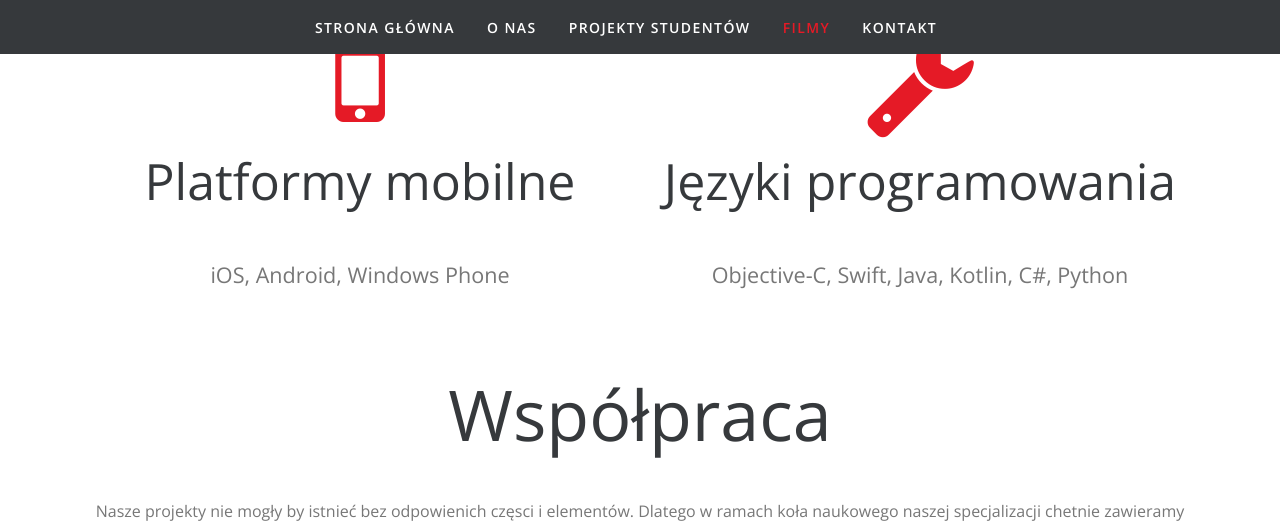
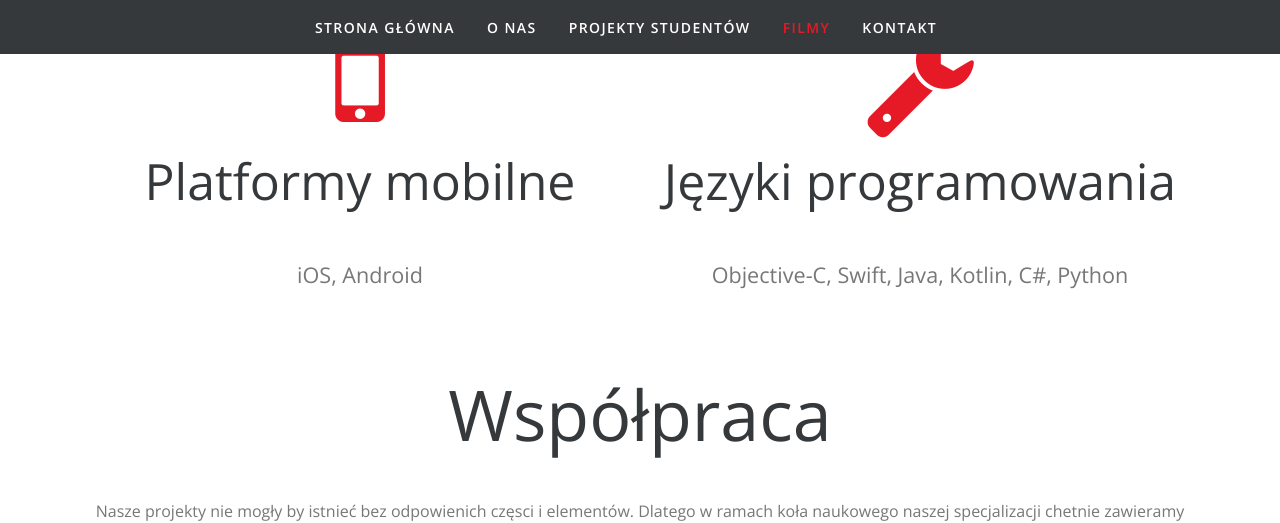
Before and after one commit to PJATK-SUM/PJATK-SUM.github.io, a Jekyll site: the page built from index.html, in a window 1280 px wide and 900 px high, scrolled down 1415 px, cut to the strip 0-523 px from the top of the window. Built offline with Jekyll 4.4.1, drawn with Linux system fonts in a browser that asks for light colours; nearby versions of some CDN libraries; some of the changed text lies outside the part shown.

Commit message:
Some updates about not using windows

```diff
--- a/_config.yml
+++ b/_config.yml
@@ -30,7 +30,7 @@
                 architektur sprzętowych urządzeń mobilnych...
             more_info: Więcej informacji
             mobile: Platformy mobilne
-            mobile_description: iOS, Android, Windows Phone
+            mobile_description: iOS, Android
             languages: Języki programowania
             languages_description: Objective-C, Swift, Java, Kotlin, C#, Python
             collaboration:
@@ -71,10 +71,9 @@
                         pole działań dla wszystkich projektów studenckich i
                         naukowych jakie przychodzą do głowy naszym studentom
             devices_first:
-                - Nokia Lumia
                 - Samsung Galaxy
                 - Nexus
-                - Apple
+                - Apple iPhone, iPad
             devices_second:
                 - kostki Dice+
                 - Dell Venue 8
```
